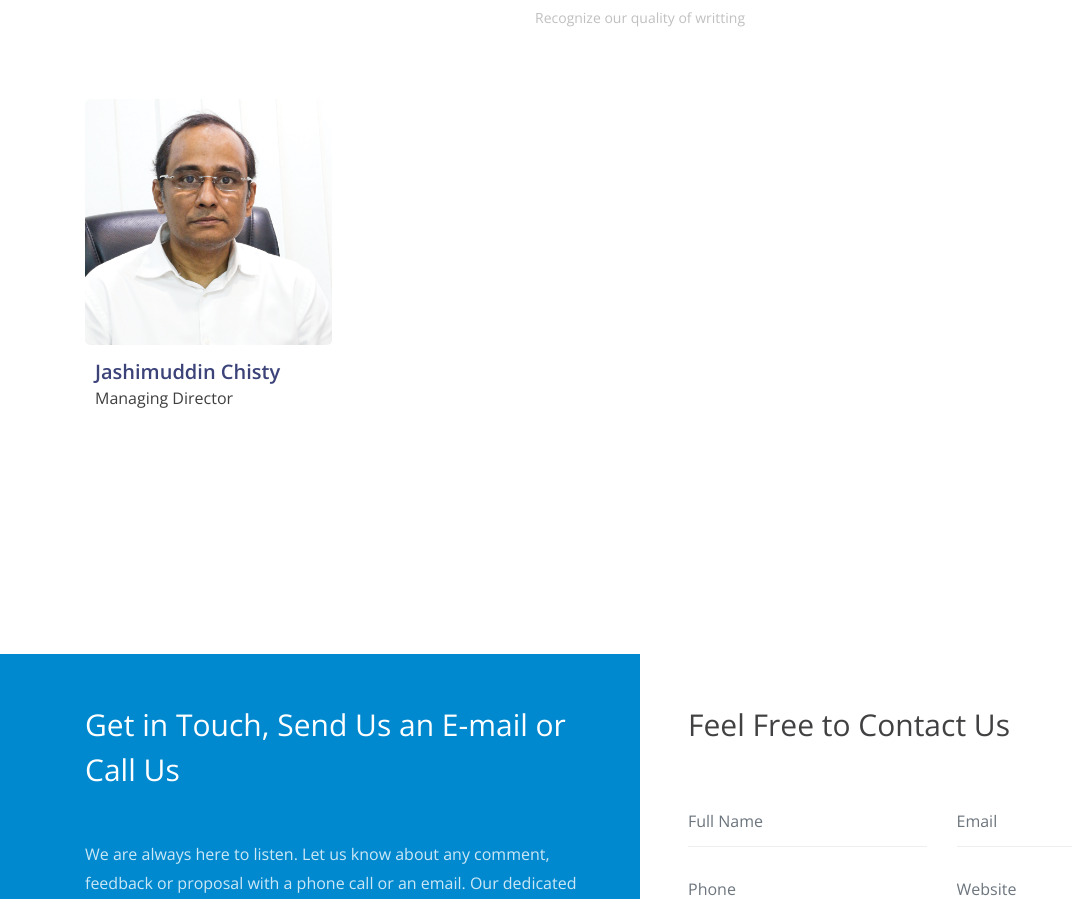
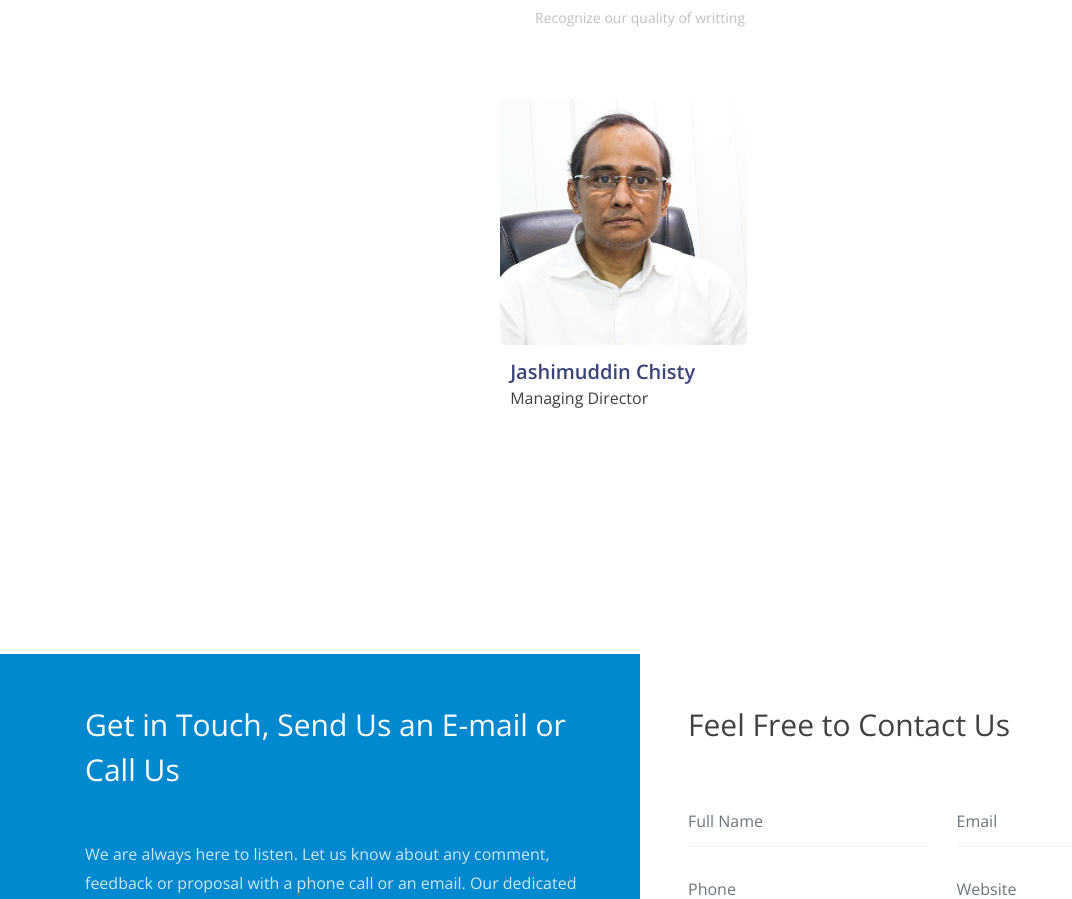
Before and after one commit to invariant-telecom/invariant-technology, a website: page index.html in a window 1280 px wide. Shown: the part 5466-6365 px from the top of the page, without its empty margins (0-1072 px from the left). Drawn offline with nearby package versions, Linux system fonts and the light colour scheme; files whose address does not match are found by name.

Commit message:
center md

```diff
--- a/index.html
+++ b/index.html
@@ -412,7 +412,7 @@
             </div>
           <div class="col-lg-12 pr-md-5 py-5">
             <div class="challange_text_inner">
-              <div class="row">
+              <div class="row" style="justify-content: center;">
                   <div class="col-lg-3 col-md-4 col-sm-6">
                     <div class="team_item">
                       <div class="team_img">
```
